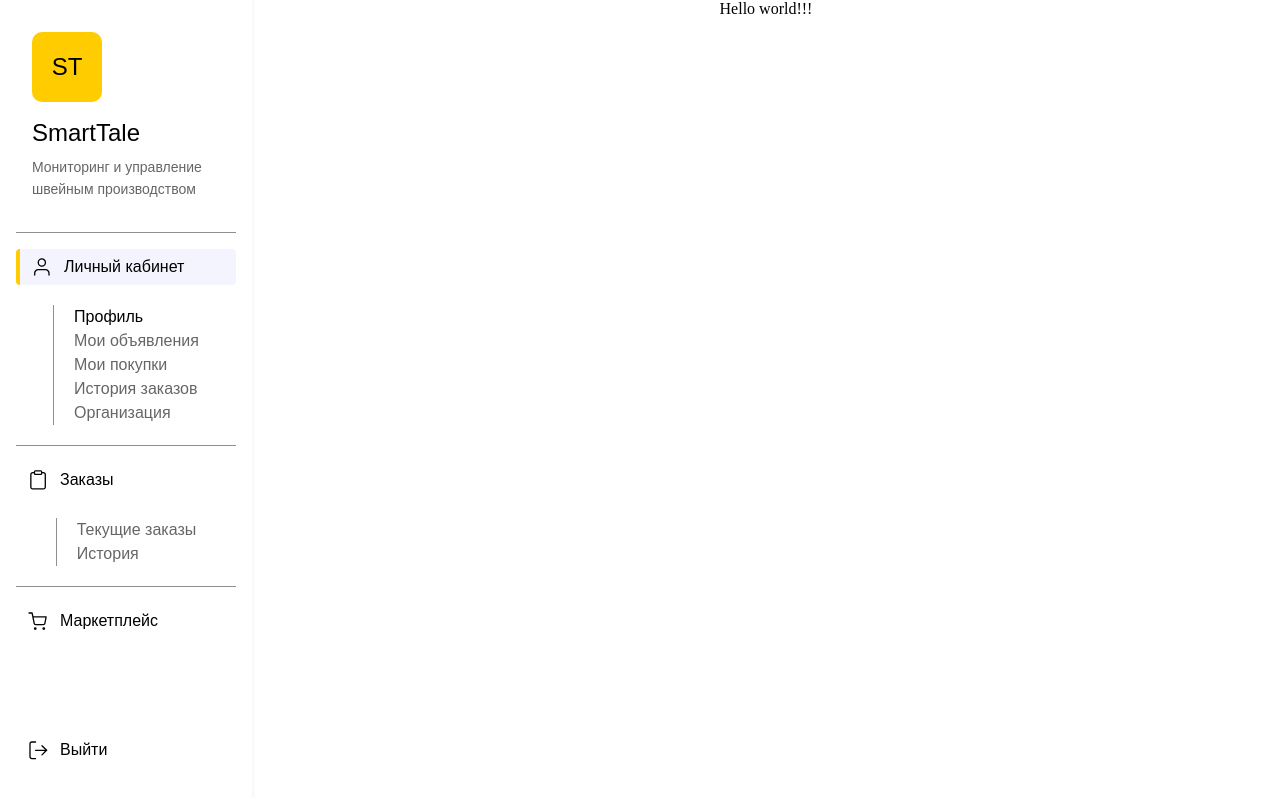
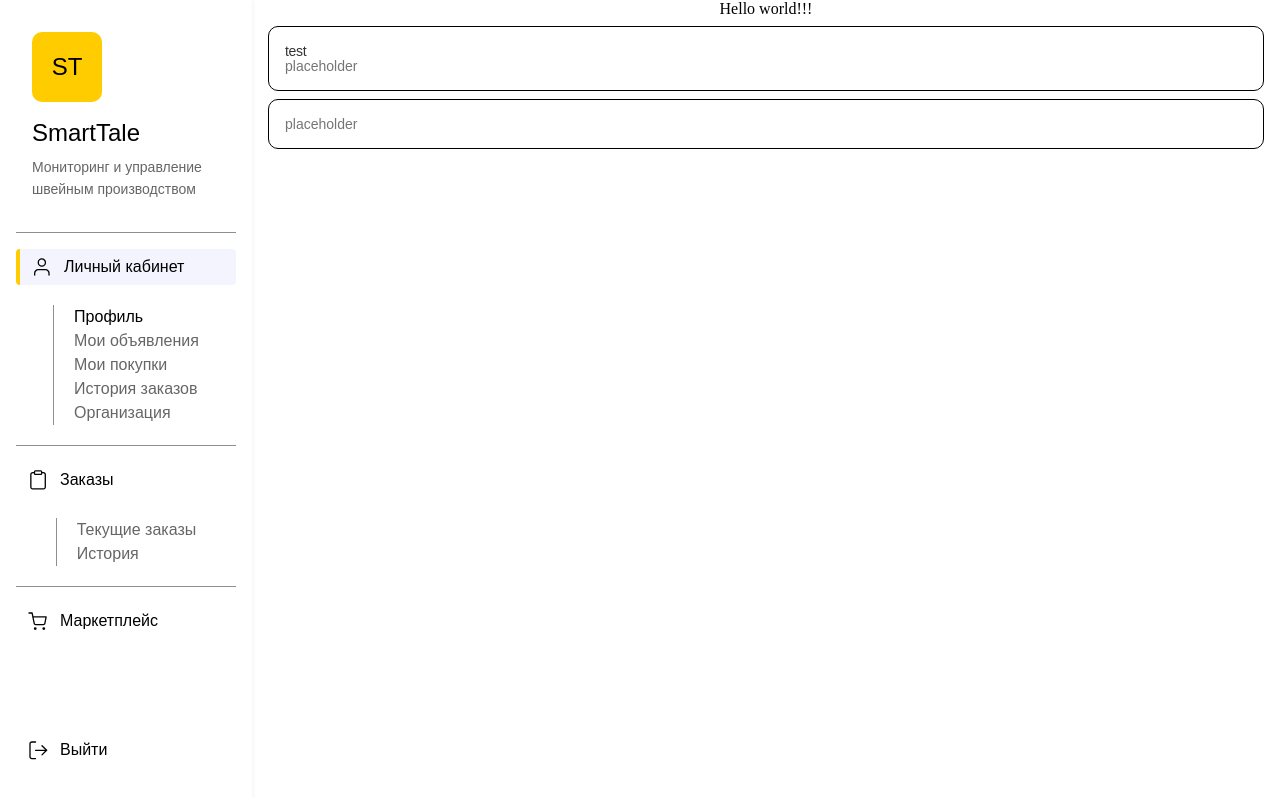
Before and after one commit to Nurlan97/SmartTale, a React (Vite) app: page / in a window 1280 px wide. Built offline with nearby package versions, Linux system fonts and the light colour scheme.

Commit message:
first commit

```diff
--- a/src/App.tsx
+++ b/src/App.tsx
@@ -1,12 +1,29 @@
+import { useState } from 'react';
+
 import styles from './App.module.scss';
 import NavBar from './components/NavBar/NavBar';
+import Input from './UI/Input/Input';
 
 function App() {
+  const [state, setState] = useState('');
   return (
     <div className={styles.App}>
       <div className={styles.auth}>
         <NavBar />
-        <div>Hello world!!!</div>
+        <div>
+          Hello world!!!
+          <Input
+            value={state}
+            onChange={(ev) => setState(ev.target.value)}
+            label='test'
+            placeholder='placeholder'
+          ></Input>
+          <Input
+            value={state}
+            onChange={(ev) => setState(ev.target.value)}
+            placeholder='placeholder'
+          ></Input>
+        </div>
       </div>
     </div>
   );
--- /dev/null
+++ b/src/UI/Input/Input.tsx
@@ -0,0 +1,40 @@
+import styles from './input.module.scss';
+
+interface IInput {
+  value: string;
+  onChange: React.ChangeEventHandler<HTMLInputElement>;
+  placeholder?: string;
+  label?: string;
+  multistring?: boolean;
+  width?: string;
+  height?: string;
+  required?: boolean;
+}
+const Input = ({
+  placeholder,
+  multistring = false,
+  required = false,
+  value,
+  onChange,
+  width,
+  height,
+  label,
+}: IInput) => {
+  if (multistring) return <textarea></textarea>;
+  return (
+    <div className={label ? styles.withLabel : styles.withoutLabel}>
+      <label className={styles.label}>
+        {label}
+        <input
+          value={value}
+          onChange={onChange}
+          placeholder={placeholder}
+          className={styles.input}
+          style={{ height: height, width: width }}
+        />
+      </label>
+    </div>
+  );
+};
+
+export default Input;
--- /dev/null
+++ b/src/UI/Input/input.module.scss
@@ -0,0 +1,34 @@
+@mixin input {
+  border-radius: 10px;
+  padding: 8px 16px;
+  font-family: 'SF Pro', sans-serif;
+  font-weight: 400;
+  font-size: 14px;
+  line-height: 100%;
+  letter-spacing: -0.02em;
+  color: #333;
+  margin: 8px 16px;
+  border: 1px solid black;
+  height: 50px;
+  display: flex;
+  align-items: center;
+}
+
+.withLabel {
+  @include input;
+  height: 65px;
+}
+.withoutLabel {
+  @include input;
+  height: 50px;
+}
+.label {
+  display: flex;
+  flex-direction: column;
+  align-items: start;
+  justify-content: center;
+  width: 100%;
+}
+.input {
+  width: 100%;
+}
```
